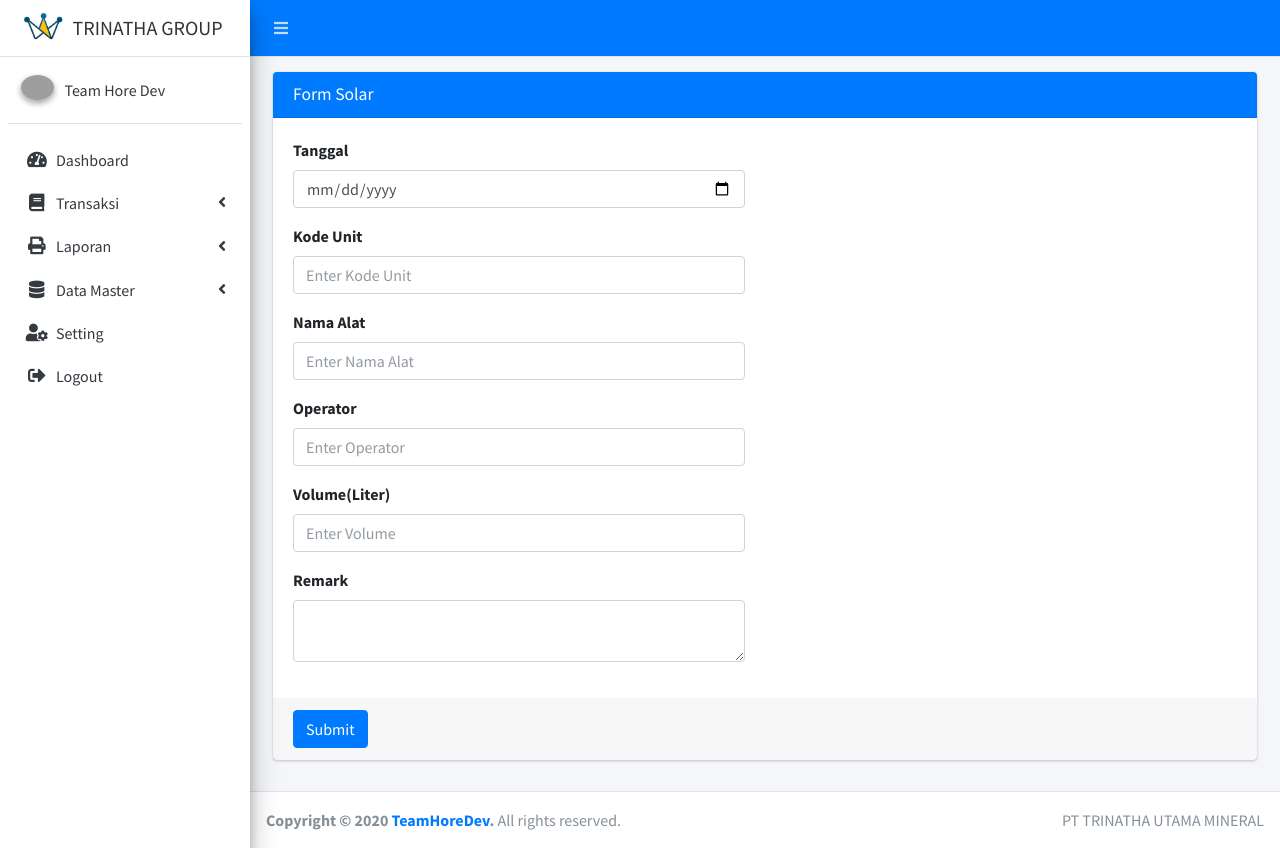
After one commit to TeamHoreDev/trinatha, a CodeIgniter app: page /trinatha/solar in a window 1280 px wide. The commit adds this page. Run offline with CodeIgniter, Linux system fonts and the light colour scheme; grey boxes are pictures that could not be loaded.

Commit message:
create form solar

```diff
--- /dev/null
+++ b/application/controllers/Solar.php
@@ -0,0 +1,10 @@
+<?php
+defined('BASEPATH') OR exit('No direct script access allowed');
+
+class Solar extends CI_Controller {
+
+	public function index()
+	{
+		$this->template->load('shared/index','transaksi/solar');
+	}
+}
--- a/application/views/shared/index.php
+++ b/application/views/shared/index.php
@@ -77,7 +77,7 @@ scratch. This page gets rid of all links and provides the needed markup only.
             </a>
             <ul class="nav nav-treeview">
               <li class="nav-item">
-                <a href="#" class="nav-link">
+                <a href="<?php echo base_url('solar')?>" class="nav-link">
                   <i class="fa fa-filter nav-icon"></i>
                   <p>Solar</p>
                 </a>
--- /dev/null
+++ b/application/views/transaksi/solar.php
@@ -0,0 +1,53 @@
+<!-- Main content -->
+<section class="content">
+  <div class="container-fluid">
+    <div class="row">
+      <!-- left column -->
+      <div class="col-md-12">
+        <!-- general form elements -->
+        <div class="card card-primary">
+          <div class="card-header">
+            <h3 class="card-title">Form Solar</h3>
+          </div>
+          <!-- /.card-header -->
+          <!-- form start -->
+          <form role="form">
+            <div class="card-body col-md-6">
+              <div class="form-group">
+                <label for="Tanggal">Tanggal</label>
+                <input type="date" class="form-control" id="Tanggal" name="Tanggal" placeholder="Enter Tanggal">
+              </div>
+              <div class="form-group">
+                <label for="KodeUnit">Kode Unit</label>
+                <input type="text" class="form-control" id="KodeUnit" name="KodeUnit" placeholder="Enter Kode Unit">
+              </div>
+              <div class="form-group">
+                <label for="NamaAlat">Nama Alat</label>
+                <input type="text" class="form-control" id="NamaAlat" name="NamaAlat" placeholder="Enter Nama Alat">
+              </div>
+              <div class="form-group">
+                <label for="Operator">Operator</label>
+                <input type="text" class="form-control" id="Operator" name="Operator" placeholder="Enter Operator">
+              </div>
+              <div class="form-group">
+                <label for="volume">Volume(Liter)</label>
+                <input type="text" class="form-control" id="volume" placeholder="Enter Volume">
+              </div>
+              <div class="form-group">
+                <label for="Remark">Remark</label>
+                <textarea type="text" class="form-control" id="Remark" placeholder="Enter Remark">
+                </textarea>
+              </div>
+            </div>
+            <!-- /.card-body -->
+
+            <div class="card-footer">
+              <button type="submit" class="btn btn-primary">Submit</button>
+            </div>
+          </form>
+        </div>
+        <!-- /.card -->
+      </div>
+    </div>
+  </div>
+</section>
```
